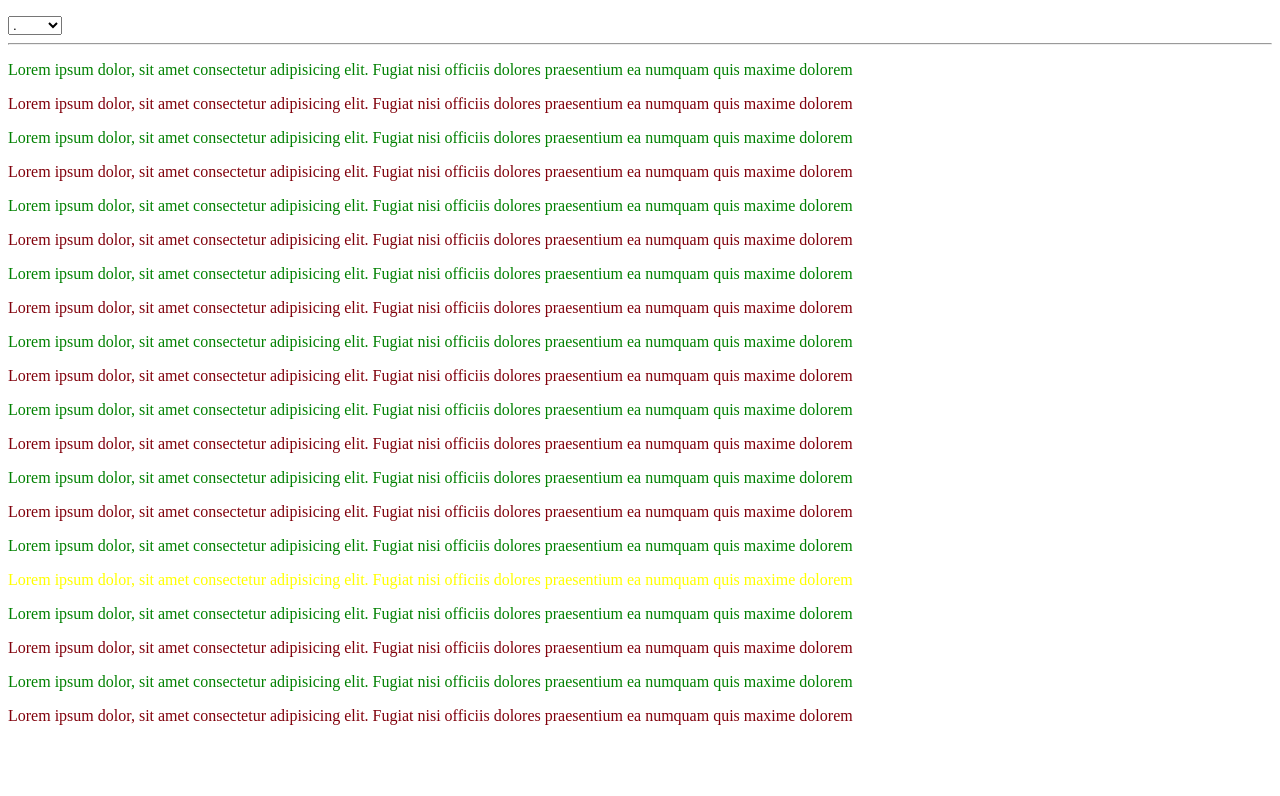
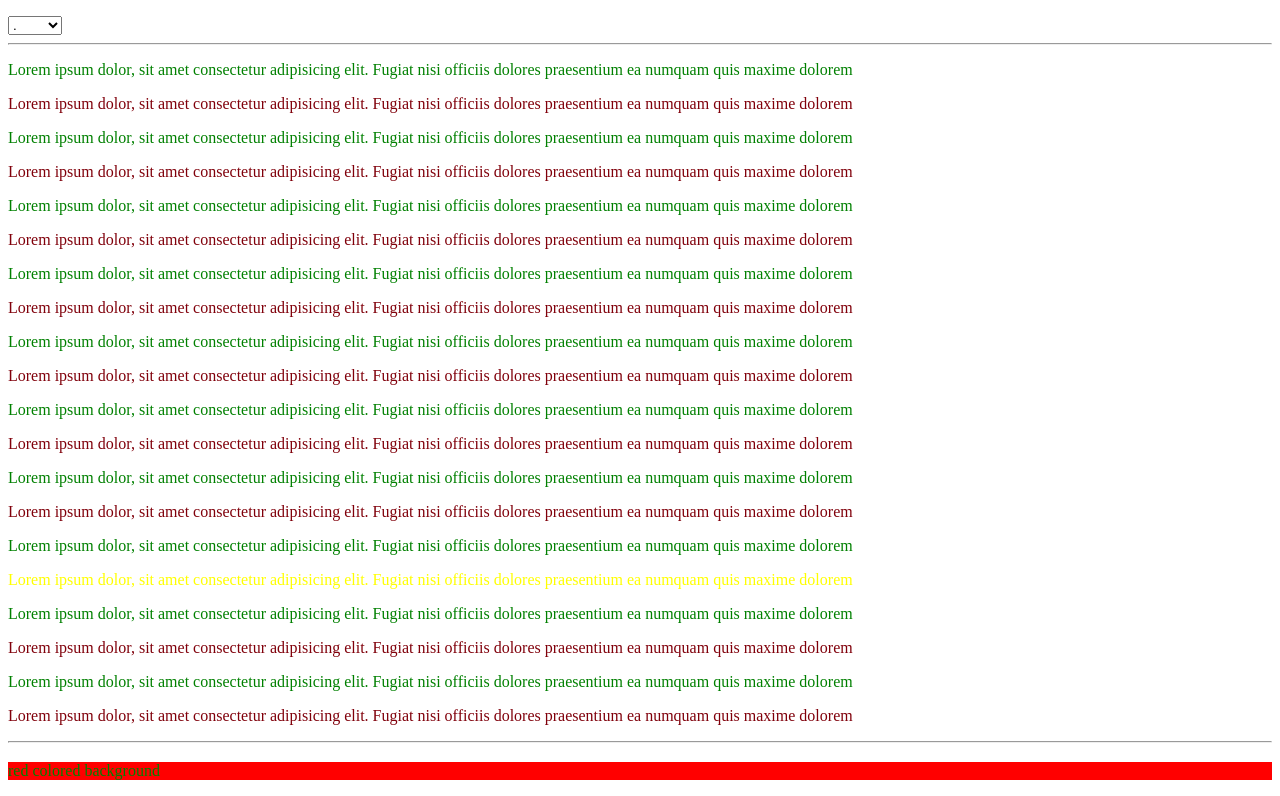
Before and after one commit to shivam-birla/html-learning, a plain HTML site: page cssproject.html/cssproject1.html in a window 1280 px wide. Shown: the part 307-1103 px from the top of the page. Before the commit the page ends 1048 px from the top, so only its background shows below. Drawn offline with Linux system fonts and the light colour scheme.

Commit message:
full assignment

```diff
--- a/cssproject.html/cssproject1.html
+++ b/cssproject.html/cssproject1.html
@@ -42,6 +42,9 @@
         }
         #sixtin{
           color: yellow;
+        }
+        #color{
+        background-color: red;
         }
 
     </style>
@@ -128,6 +131,11 @@
      <p>Lorem ipsum dolor, sit amet consectetur adipisicing elit. Fugiat nisi officiis dolores praesentium ea numquam quis maxime dolorem </p>
      <p>Lorem ipsum dolor, sit amet consectetur adipisicing elit. Fugiat nisi officiis dolores praesentium ea numquam quis maxime dolorem </p>
      <p>Lorem ipsum dolor, sit amet consectetur adipisicing elit. Fugiat nisi officiis dolores praesentium ea numquam quis maxime dolorem </p>
-     <p>Lorem ipsum dolor, sit amet consectetur adipisicing elit. Fugiat nisi officiis dolores praesentium ea numquam quis maxime dolorem </p>
+     <p>Lorem ipsum dolor, sit amet consectetur adipisicing elit. Fugiat nisi officiis dolores praesentium ea numquam quis maxime dolorem </p><hr>
+     <div>
+      <h3></h3>
+      <p id="color">red colored background</p>
+      <span></span>
+     </div>
 </body>
 </html>
```
